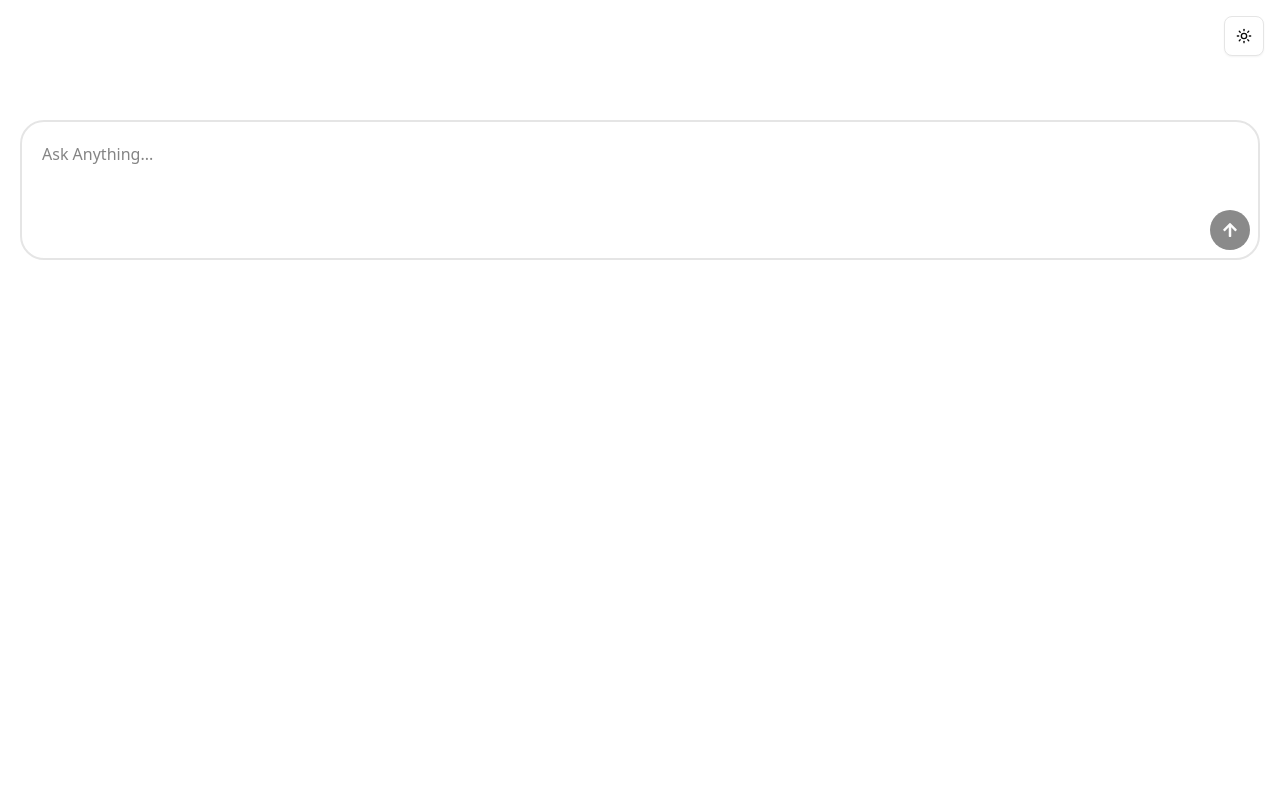
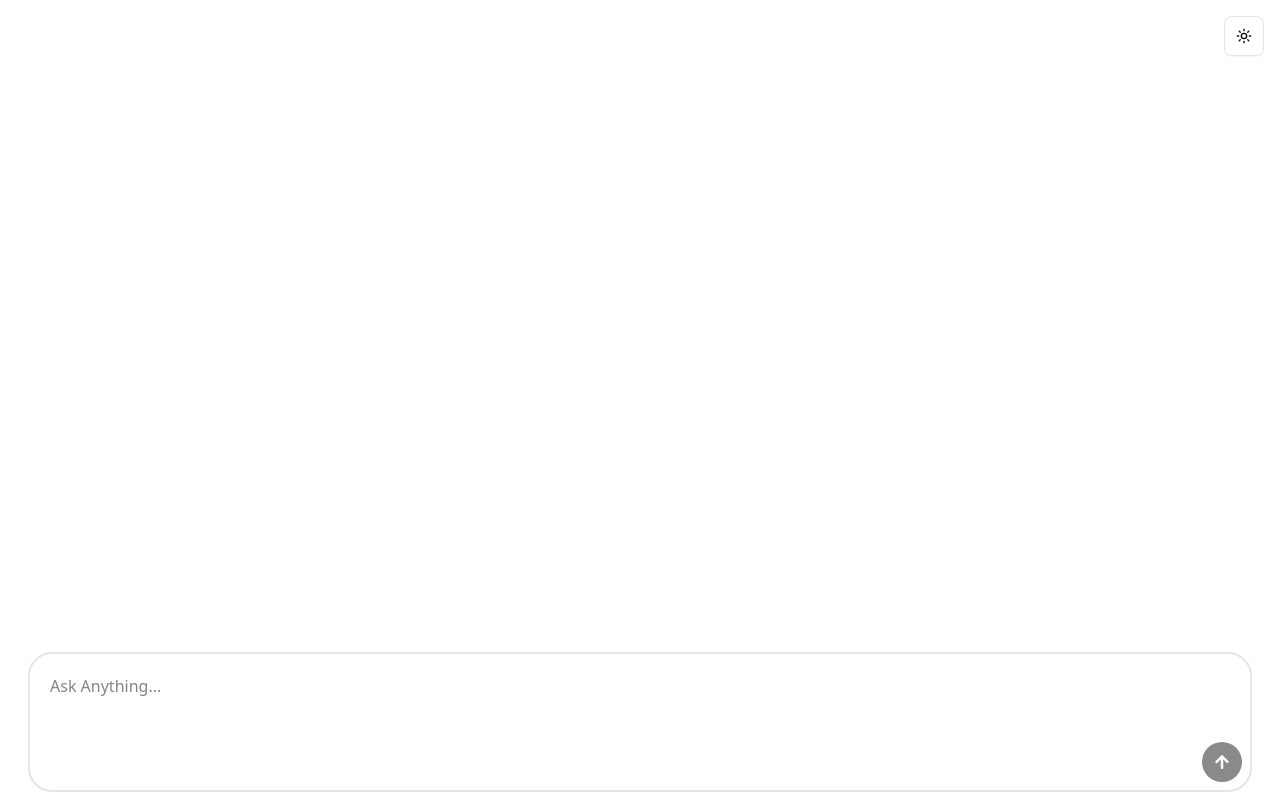
Before and after one commit to 0xKa/AI-ChatBot, a React (Vite) app in the folder packages/client/: page / in a window 1280 px wide. Built offline with nearby package versions, Linux system fonts and the light colour scheme.

Commit message:
improve the UI

```diff
--- a/packages/client/src/App.tsx
+++ b/packages/client/src/App.tsx
@@ -6,10 +6,10 @@ import ChatBot from "./components/ChatBot";
 function App() {
   return (
     <ThemeProvider>
-      <div className="fixed top-4 right-4 z-50">
+      <div className="absolute top-4 right-4">
         <ModeToggleButton />
       </div>
-      <div className="mt-20">
+      <div className="p-2 pt-20 h-screen">
         <ChatBot />
       </div>
     </ThemeProvider>
--- a/packages/client/src/components/ChatBot.tsx
+++ b/packages/client/src/components/ChatBot.tsx
@@ -71,8 +71,8 @@ const ChatBot = () => {
   };
 
   return (
-    <div>
-      <div className="flex flex-col gap-4 mb-10">
+    <div className="flex flex-col h-full mx-5">
+      <div className="chat-scroll flex flex-col gap-4 flex-1 overflow-y-auto mb-1 p-3 rounded-lg">
         {messages.map((message, index) => (
           <div
             key={index}
@@ -106,7 +106,7 @@ const ChatBot = () => {
         onSubmit={handleSubmit(OnSubmit)}
         onKeyDown={OnKeyDown}
         ref={formRef}
-        className="flex flex-col gap-2 items-end border-2 rounded-3xl p-2 m-5"
+        className="flex flex-col gap-2 items-end border-2 rounded-3xl p-2 "
       >
         <textarea
           {...register("prompt", {
```
